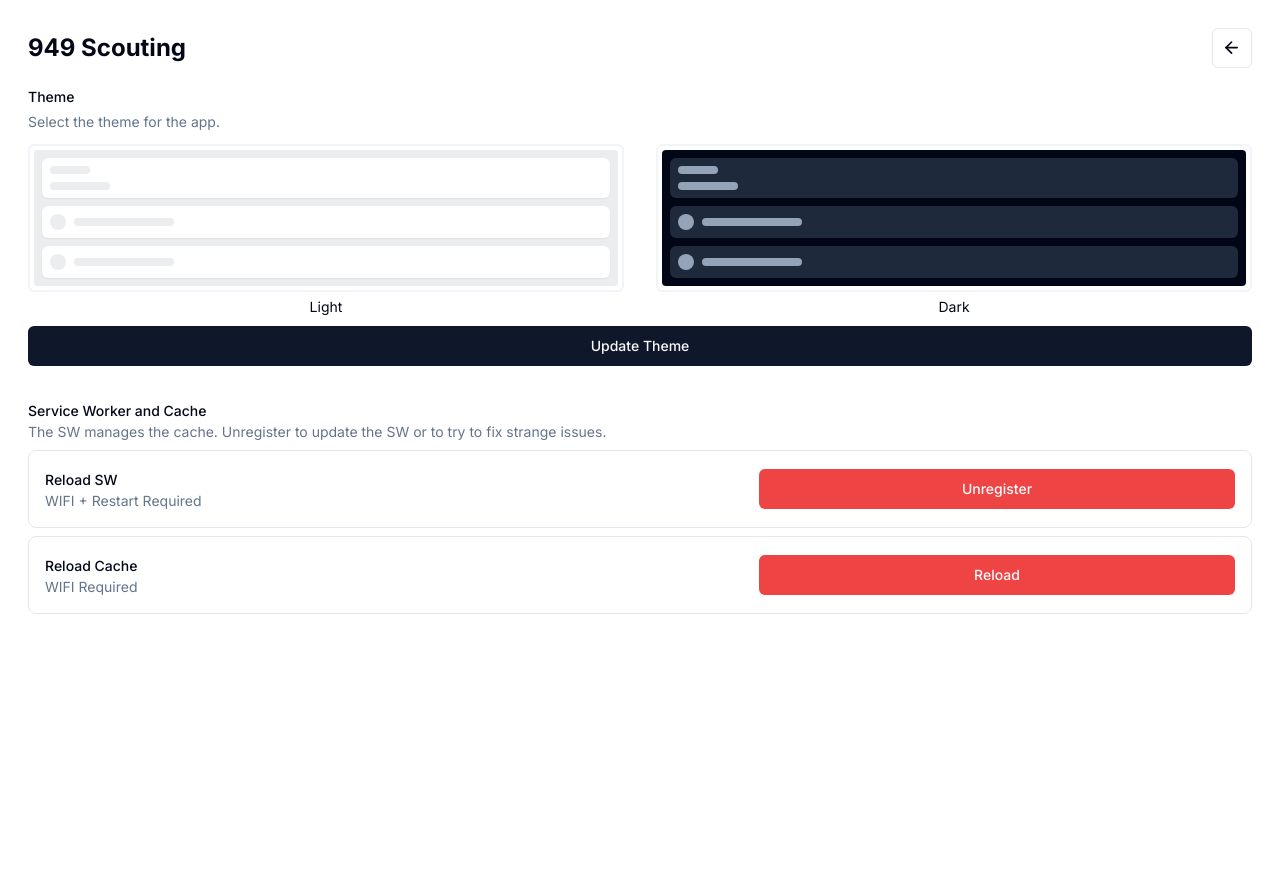
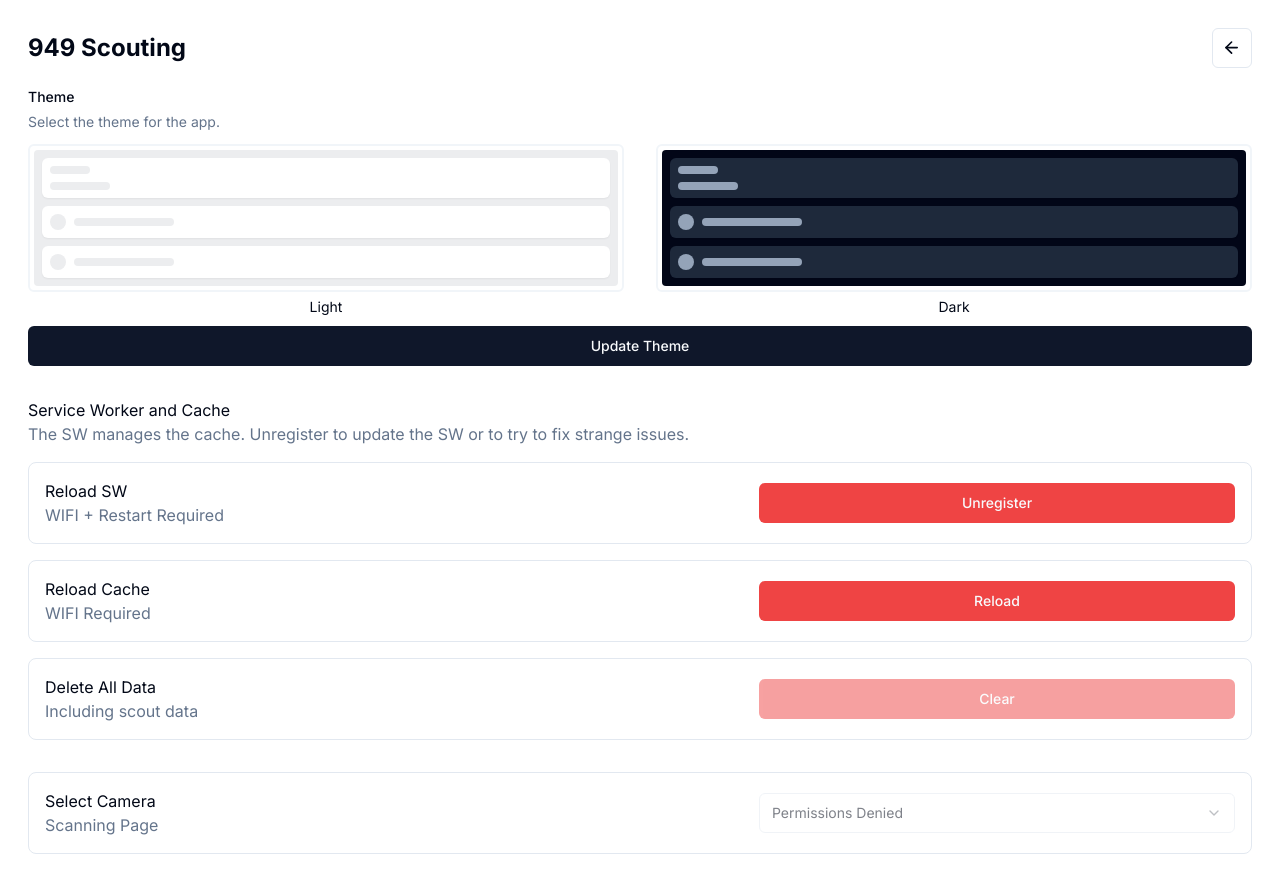
Before and after one commit to andruuww/949-scouting-app, a Next.js app: page /settings in a window 1280 px wide. Before the commit the page ends 800 px from the top, so only its background shows below. Built offline with nearby package versions, Linux system fonts and the light colour scheme.

Commit message:
completely new implementation

```diff
--- a/package.json
+++ b/package.json
@@ -45,6 +45,7 @@
     "prettier": "^3.0.2",
     "protobufjs": "^7.2.5",
     "pwa-asset-generator": "^6.3.1",
+    "qr-scanner": "^1.4.2",
     "react-dom": "^18.2.0",
     "react-hook-form": "^7.49.2",
     "sonner": "^1.3.1",
--- a/src/app/layout.tsx
+++ b/src/app/layout.tsx
@@ -45,14 +45,6 @@ export const metadata: Metadata = {
         },
         description: APP_DESCRIPTION,
     },
-    twitter: {
-        card: 'summary',
-        title: {
-            default: APP_DEFAULT_TITLE,
-            template: APP_TITLE_TEMPLATE,
-        },
-        description: APP_DESCRIPTION,
-    },
 };
 
 export const viewport = {
--- a/src/app/settings/page.tsx
+++ b/src/app/settings/page.tsx
@@ -11,7 +11,9 @@ import { SWStatus } from '@/lib/types';
 import useIsConnected from '@/components/connection-hook';
 import { useTheme } from 'next-themes';
 import { zodResolver } from '@hookform/resolvers/zod';
+import { Select, SelectContent, SelectItem, SelectTrigger, SelectValue } from '@/components/ui/select';
 import { toast } from 'sonner';
+import Settings from '@/lib/settings';
 
 export default function SettingsForm() {
     const { theme, setTheme } = useTheme();
@@ -20,11 +22,29 @@ export default function SettingsForm() {
 
     const [isUnregistering, setIsUnregistering] = useState(false);
     const [isLoading, setLoading] = useState(true);
+
+    const [cameras, setCameras] = useState<MediaDeviceInfo[]>([]);
+
     let prevPath = useRef('');
     useEffect(() => {
         const storage = globalThis?.sessionStorage;
         prevPath.current = storage!.getItem('settingsBackPath')!;
         setLoading(false);
+
+        if (navigator.mediaDevices) {
+            navigator.mediaDevices
+                .enumerateDevices()
+                .then((devices) => {
+                    devices.forEach((device) => {
+                        if (device.kind == 'videoinput') {
+                            setCameras((cameras) => [...cameras, device]);
+                        }
+                    });
+                })
+                .catch((error) => {
+                    console.log(error);
+                });
+        }
     }, []);
 
     async function unregisterSW() {
@@ -98,6 +118,7 @@ export default function SettingsForm() {
     return (
         <main className='flex flex-col safe min-h-screen mx-auto'>
             <MenuBar backButtonPage={prevPath.current} />
+            <div className='space-y-8'>
                 <Form {...form}>
                     <form onSubmit={form.handleSubmit(update)} className='space-y-8'>
                         <FormField
@@ -168,23 +189,23 @@ export default function SettingsForm() {
                                 </FormItem>
                             )}
                         />
+                    </form>
+                </Form>
 
-                    <div className='space-y-2'>
+                <div className='space-y-4'>
                     <div>
-                            <FormLabel>Service Worker and Cache</FormLabel>
+                        <span>Service Worker and Cache</span>
 
                         <div className='basis-full h-0'></div>
-                            <FormDescription className='text-muted-foreground'>
+                        <p className='text-muted-foreground'>
                             The SW manages the cache. Unregister to update the SW or to try to fix strange issues.
-                            </FormDescription>
+                        </p>
                     </div>
                     <div className='flex flex-row items-center justify-between rounded-lg border p-4 align-center'>
                         <div className='flex-col flex-wrap'>
-                                <FormLabel>Reload SW</FormLabel>
+                            <span>Reload SW</span>
                             <div className='basis-full h-0'></div>
-                                <FormDescription className='text-muted-foreground'>
-                                    WIFI + Restart Required
-                                </FormDescription>
+                            <p className='text-muted-foreground'>WIFI + Restart Required</p>
                         </div>
                         <Button
                             type='button'
@@ -197,9 +218,9 @@ export default function SettingsForm() {
                     </div>
                     <div className='flex flex-row items-center justify-between rounded-lg border p-4 align-center'>
                         <div className='flex-col flex-wrap'>
-                                <FormLabel>Reload Cache</FormLabel>
+                            <span>Reload Cache</span>
                             <div className='basis-full h-0'></div>
-                                <FormDescription className='text-muted-foreground'>WIFI Required</FormDescription>
+                            <p className='text-muted-foreground'>WIFI Required</p>
                         </div>
                         <Button
                             type='button'
@@ -210,14 +231,15 @@ export default function SettingsForm() {
                             Reload
                         </Button>
                     </div>
-                        {globalThis.sessionStorage.getItem('settingsBackPath') === '/' && (
+                    <fieldset
+                        disabled={globalThis.sessionStorage.getItem('settingsBackPath') !== '/'}
+                        className='group'
+                    >
                         <div className='flex flex-row items-center justify-between rounded-lg border p-4 align-center'>
                             <div className='flex-col flex-wrap'>
-                                    <FormLabel>Delete All Data</FormLabel>
+                                <span>Delete All Data</span>
                                 <div className='basis-full h-0'></div>
-                                    <FormDescription className='text-muted-foreground'>
-                                        Including scout data
-                                    </FormDescription>
+                                <p className='text-muted-foreground'>Including scout data</p>
                             </div>
                             <Button
                                 type='button'
@@ -228,10 +250,39 @@ export default function SettingsForm() {
                                 Clear
                             </Button>
                         </div>
+                    </fieldset>
+                </div>
+                <div className='flex flex-row items-center justify-between rounded-lg border p-4 align-center'>
+                    <div className='flex-col flex-wrap'>
+                        <span>Select Camera</span>
+                        <div className='basis-full h-0'></div>
+                        <p className='text-muted-foreground'>Scanning Page</p>
+                    </div>
+
+                    <Select
+                        disabled={cameras.length < 1 || (cameras[0] && cameras[0].label == '')}
+                        defaultValue={Settings.getCameraID()}
+                        onValueChange={(camera) => {
+                            Settings.setCameraID(camera);
+                        }}
+                    >
+                        <SelectTrigger className='w-[40%]'>
+                            {cameras.length < 1 || (cameras[0] && cameras[0].label == '') ? (
+                                <SelectValue>Permissions Denied</SelectValue>
+                            ) : (
+                                <SelectValue></SelectValue>
                             )}
+                        </SelectTrigger>
+                        <SelectContent>
+                            {cameras.map((camera) => (
+                                <SelectItem key={camera.deviceId} value={camera.deviceId}>
+                                    {camera.label.substring(0, 15) + '...'}
+                                </SelectItem>
+                            ))}
+                        </SelectContent>
+                    </Select>
                 </div>
-                </form>
-            </Form>
+            </div>
         </main>
     );
 }
--- a/src/components/qr-scanner.tsx
+++ b/src/components/qr-scanner.tsx
@@ -1,82 +1,35 @@
-import React, { useEffect } from 'react';
+import Settings from '@/lib/settings';
+import QrScanner from 'qr-scanner';
+import { useEffect } from 'react';
 
-import { Html5Qrcode } from 'html5-qrcode';
-import { toast } from 'sonner';
+type ScannerProps = {
+    handleData: (data: string) => void;
+};
 
-export default function Scanner({ handleData }: { handleData: (data: string) => void }) {
-    const [scanner, setScanner] = React.useState<Html5Qrcode>();
+const Scanner = ({ handleData }: ScannerProps) => {
+    useEffect(() => {
+        const videoElem = document.querySelector('video')!;
+        videoElem.style.objectFit = 'cover';
+        videoElem.style.width = '100%';
+        videoElem.style.height = '100%';
+        const qrScanner = new QrScanner(videoElem, (result) => handleData(result.data), {
+            preferredCamera: Settings.getCameraID(),
+            onDecodeError: (error) => {},
+            highlightScanRegion: true,
+            highlightCodeOutline: true,
+            calculateScanRegion: () => {
+                return {};
+            },
+        });
 
-    function startCamera(id: string) {
-        const container = document.getElementById('reader');
-        Html5Qrcode.getCameras()
-            .then(() => {
-                const html5Qrcode = new Html5Qrcode('reader');
-                setScanner(html5Qrcode);
-                return html5Qrcode.start(
-                    { deviceId: id },
-                    {
-                        fps: 30,
-                        disableFlip: true,
-                        aspectRatio: container!.offsetWidth / container!.offsetHeight,
-                    },
-                    (result: string) => {
-                        handleData(result);
-                    },
-                    (error: string) => {}
-                );
-            })
-            .then(() => {
-                const videoElement = container?.querySelector('video');
-                if (videoElement) {
-                    videoElement.style.objectFit = 'cover';
-                    videoElement.style.width = '100%';
-                    videoElement.style.height = '100%';
-                }
-            })
-            .catch((error) => {
-                toast.error('Error', {
-                    description: error.message,
-                });
-            });
-    }
+        qrScanner.start();
+        // @ts-ignore
+        qrScanner.$overlay!.childNodes[0].style.display = 'none';
 
-    useEffect(() => {
-        if (navigator.mediaDevices) {
-            const cameras: MediaDeviceInfo[] = [];
-            navigator.mediaDevices
-                .enumerateDevices()
-                .then((devices) => {
-                    devices.forEach((devices) => {
-                        if (devices.kind == 'videoinput') {
-                            cameras.push(devices);
-                        }
-                    });
-                    cameras.forEach((camera, i) => {
-                        toast(`${i}: ${camera.label}`);
-                    });
-                    toast('Select camera', {
-                        description: cameras.length - 1,
-                    });
-                    startCamera(cameras[cameras.length - 1].deviceId);
-                })
-                .catch((error) => {
-                    console.log(error);
-                });
-        }
-    }, [typeof window]);
+        return () => {};
+    }, []);
 
-    // stop camera on page leave
-    useEffect(() => {
-        return () => {
-            try {
-                scanner?.stop();
-            } catch {}
-        };
-    }, [scanner]);
+    return <video></video>;
+};
 
-    return (
-        <div className='fixed top-0 bottom-0 right-0 left-0 bg-secondary'>
-            <div id='reader' className='w-full h-full'></div>
-        </div>
-    );
-}
+export default Scanner;
--- /dev/null
+++ b/src/lib/settings.ts
@@ -0,0 +1,21 @@
+export default class Settings {
+    constructor() {}
+
+    public static getSetting(setting: string) {
+        return localStorage.getItem('SETTINGS') ? JSON.parse(localStorage.getItem('SETTINGS')!)[setting] : {};
+    }
+
+    public static setSetting(setting: string, value: any) {
+        let settings = localStorage.getItem('SETTINGS') ? JSON.parse(localStorage.getItem('SETTINGS')!) : {};
+        settings[setting] = value;
+        localStorage.setItem('SETTINGS', JSON.stringify(settings));
+    }
+
+    public static getCameraID() {
+        return Settings.getSetting('cameraID') ? Settings.getSetting('cameraID') : '';
+    }
+
+    public static setCameraID(cameraID: string) {
+        Settings.setSetting('cameraID', cameraID);
+    }
+}
--- a/src/lib/types.ts
+++ b/src/lib/types.ts
@@ -1,3 +1,4 @@
+import { Settings } from 'lucide-react';
 import { z } from 'zod';
 
 export interface CounterSettings {
```
Also changed, not shown: 1 other file (tests, documents, lock files or other folders). Lines whose indentation alone changed are shown as unchanged.
